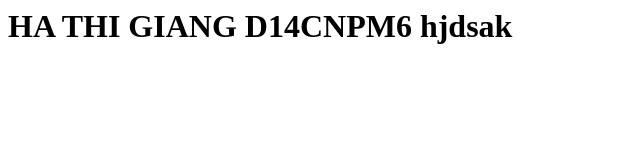
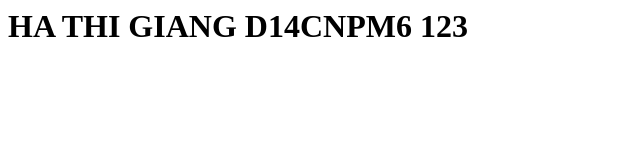
Before and after one commit to Giang1722001/DuAn, a plain HTML site: page index.html in a window 1280 px wide. Shown: the whole page, without its empty margins (0-640 px from the left). Drawn offline with Linux system fonts and the light colour scheme.

Commit message:
add index.html file

```diff
--- a/index.html
+++ b/index.html
@@ -1 +1 @@
-<h1>HA THI GIANG D14CNPM6 hjdsak </h1>
+<h1>HA THI GIANG D14CNPM6 123 </h1>
```
